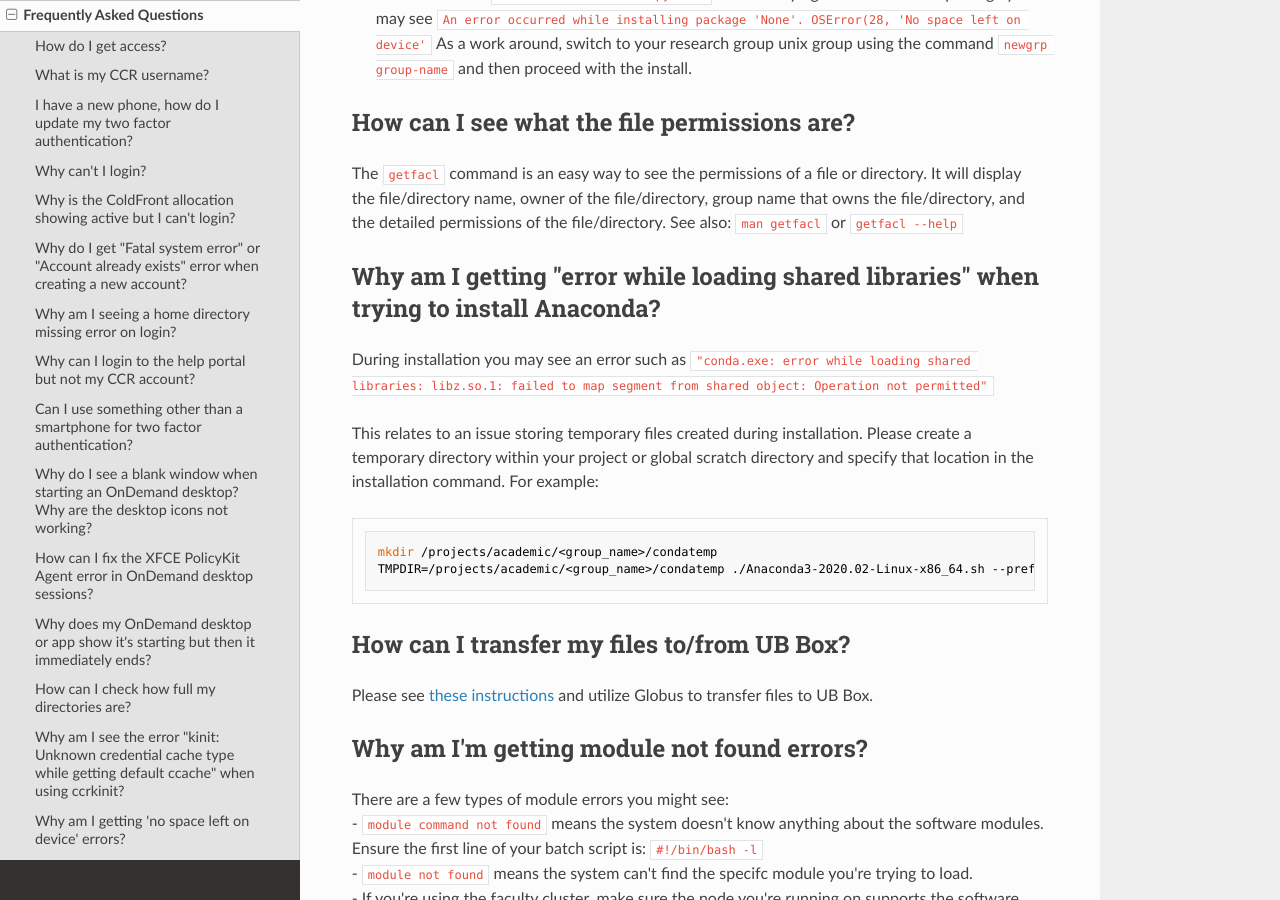
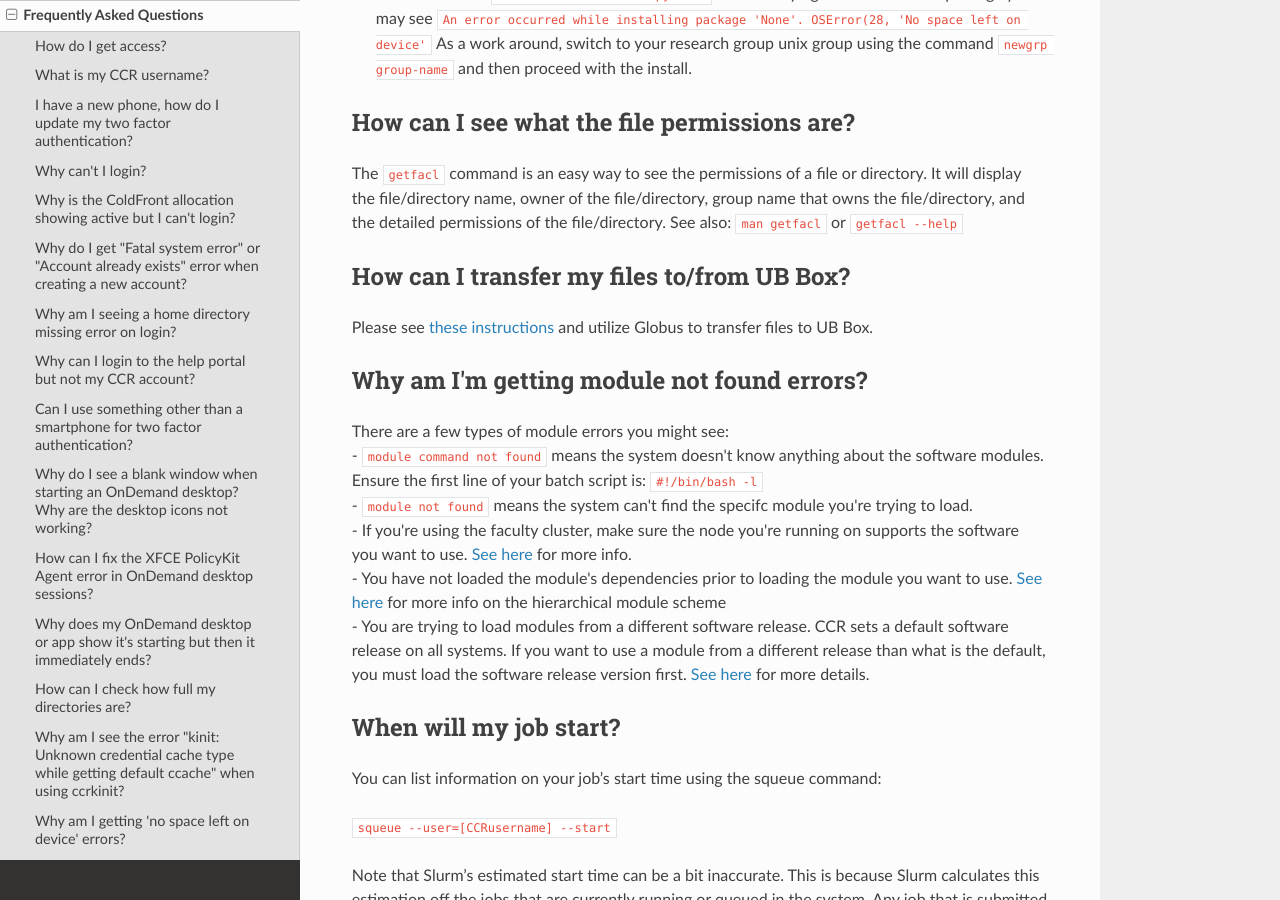
Before and after one commit to ubccr/ccrdocs, an MkDocs documentation site: the page built from pages/faq.md, in a window 1280 px wide and 900 px high, scrolled down 4744 px. Built offline with MkDocs 1.6.1, drawn with Linux system fonts in a browser that asks for light colours; nearby versions of some CDN libraries.

Commit message:
removed conda install question

````diff
--- a/pages/faq.md
+++ b/pages/faq.md
@@ -108,16 +108,6 @@ If you're sure you're not [over quota](hpc/storage.md) in either file size or nu
 ## How can I see what the file permissions are?
 
 The `getfacl` command is an easy way to see the permissions of a file or directory.  It will display the file/directory name, owner of the file/directory, group name that owns the file/directory, and the detailed permissions of the file/directory.  See also: `man getfacl` or `getfacl --help`
-
-## Why am I getting "error while loading shared libraries" when trying to install Anaconda?
-
-During installation you may see an error such as `"conda.exe: error while loading shared libraries: libz.so.1: failed to map segment from shared object: Operation not permitted"`
-
-This relates to an issue storing temporary files created during installation. Please create a temporary directory within your project or global scratch directory and specify that location in the installation command. For example:
-```
-mkdir /projects/academic/<group_name>/condatemp
-TMPDIR=/projects/academic/<group_name>/condatemp ./Anaconda3-2020.02-Linux-x86_64.sh --prefix=/projects/academic/<group_name>/<install_dir>
-```
 
 ## How can I transfer my files to/from UB Box?
 
````
